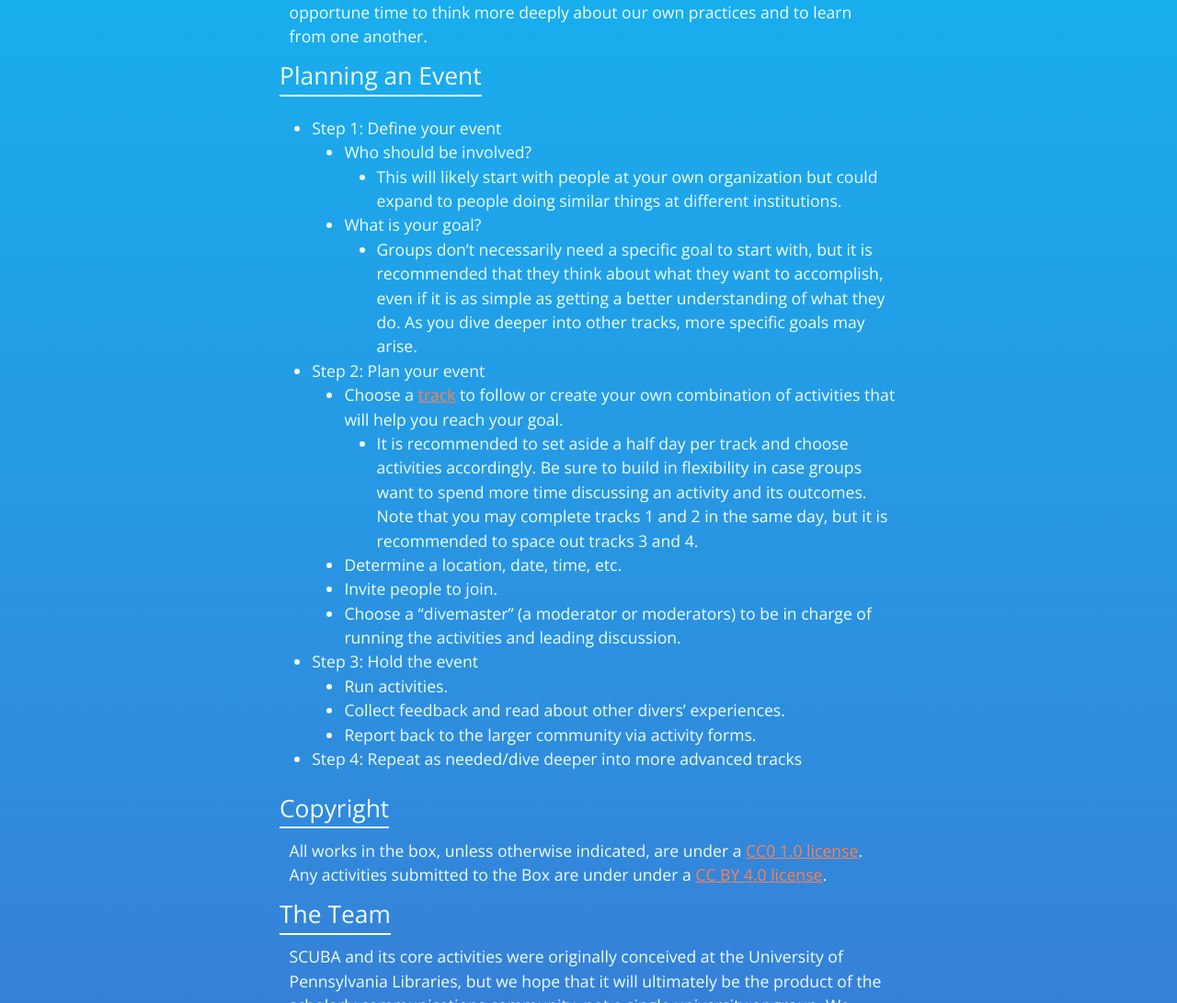
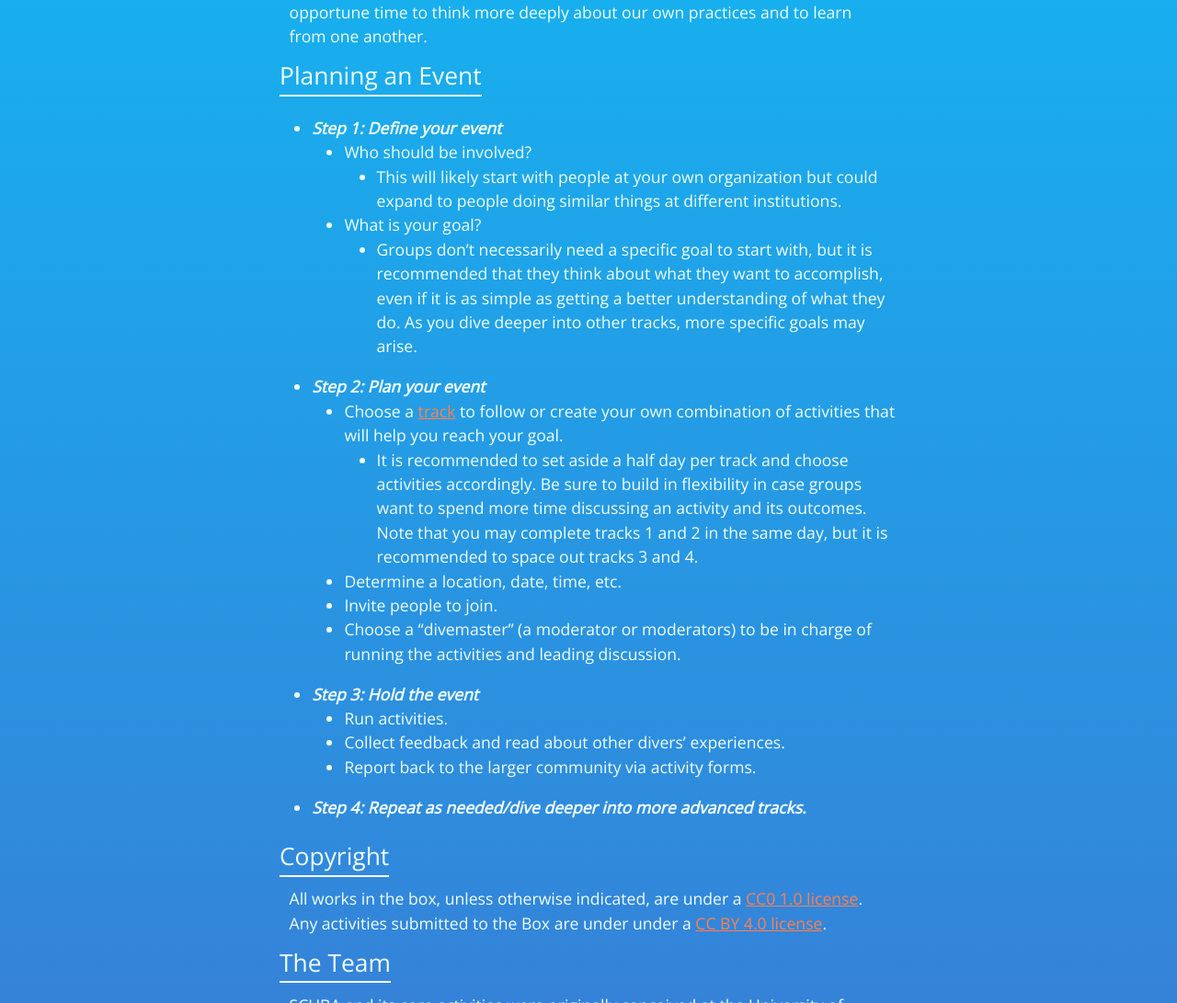
Before and after one commit to calemonte/scuba, a plain HTML site: page about.html in a window 1280 px wide. Shown: the part 883-1974 px from the top of the page at 92% size. Drawn offline with nearby package versions, Linux system fonts and the light colour scheme.

Commit message:
Add list styling for better readability

```diff
--- a/about.html
+++ b/about.html
@@ -69,7 +69,7 @@
         <h2 class="about-subhead">Planning an Event</h2>
         <p>
           <ul class="about-list">
-            <li>Step 1: Define your event</li>
+            <li class="emphasis">Step 1: Define your event</li>
               <ul class="about-list">
                 <li>Who should be involved?</li>
                   <ul class="about-list">
@@ -81,7 +81,7 @@
                   </li>
                 </ul>
               </ul>
-            <li>Step 2: Plan your event</li>
+            <li class="emphasis about-list-itemhead">Step 2: Plan your event</li>
             <ul class="about-list">
               <li>Choose a <a href="https://docs.google.com/document/d/1kJvA486EXN4yOgmHjjoDUbAq_1KroI_6bAty4Zc-FZY/edit?usp=sharing" target="_blank" rel="noopener">track</a> to follow or create your own combination of activities that will help you reach your goal.</li>
                 <ul class="about-list">
@@ -92,13 +92,13 @@
               <li>Invite people to join.</li>
               <li>Choose a “divemaster” (a moderator or moderators) to be in charge of running the activities and leading discussion.</li>
             </ul>
-            <li>Step 3: Hold the event</li>
+            <li class="emphasis about-list-itemhead">Step 3: Hold the event</li>
             <ul class="about-list">
               <li>Run activities.</li>
               <li>Collect feedback and read about other divers’ experiences.</li>
               <li>Report back to the larger community via activity forms.</li>
             </ul>
-            <li>Step 4: Repeat as needed/dive deeper into more advanced tracks</li>
+            <li class="emphasis about-list-itemhead">Step 4: Repeat as needed/dive deeper into more advanced tracks.</li>
           </ul>
         </p>
 
--- a/assets/css/styles.css
+++ b/assets/css/styles.css
@@ -161,6 +161,10 @@ button:active {
   margin-left: 2em;
 }
 
+.about-list-itemhead {
+  padding-top: 1em;
+}
+
 #about-description {
   text-align: left;
 }
```
